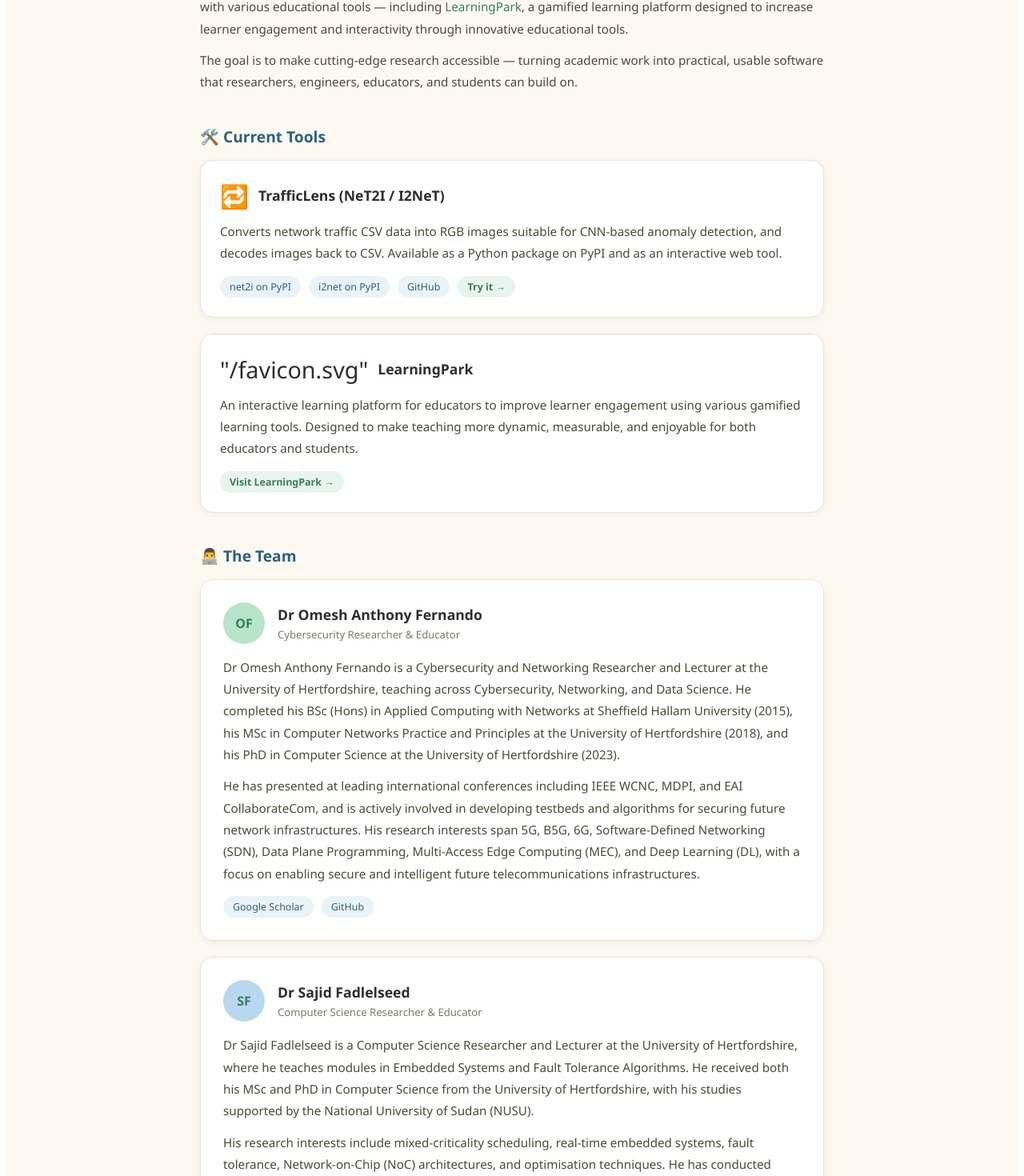
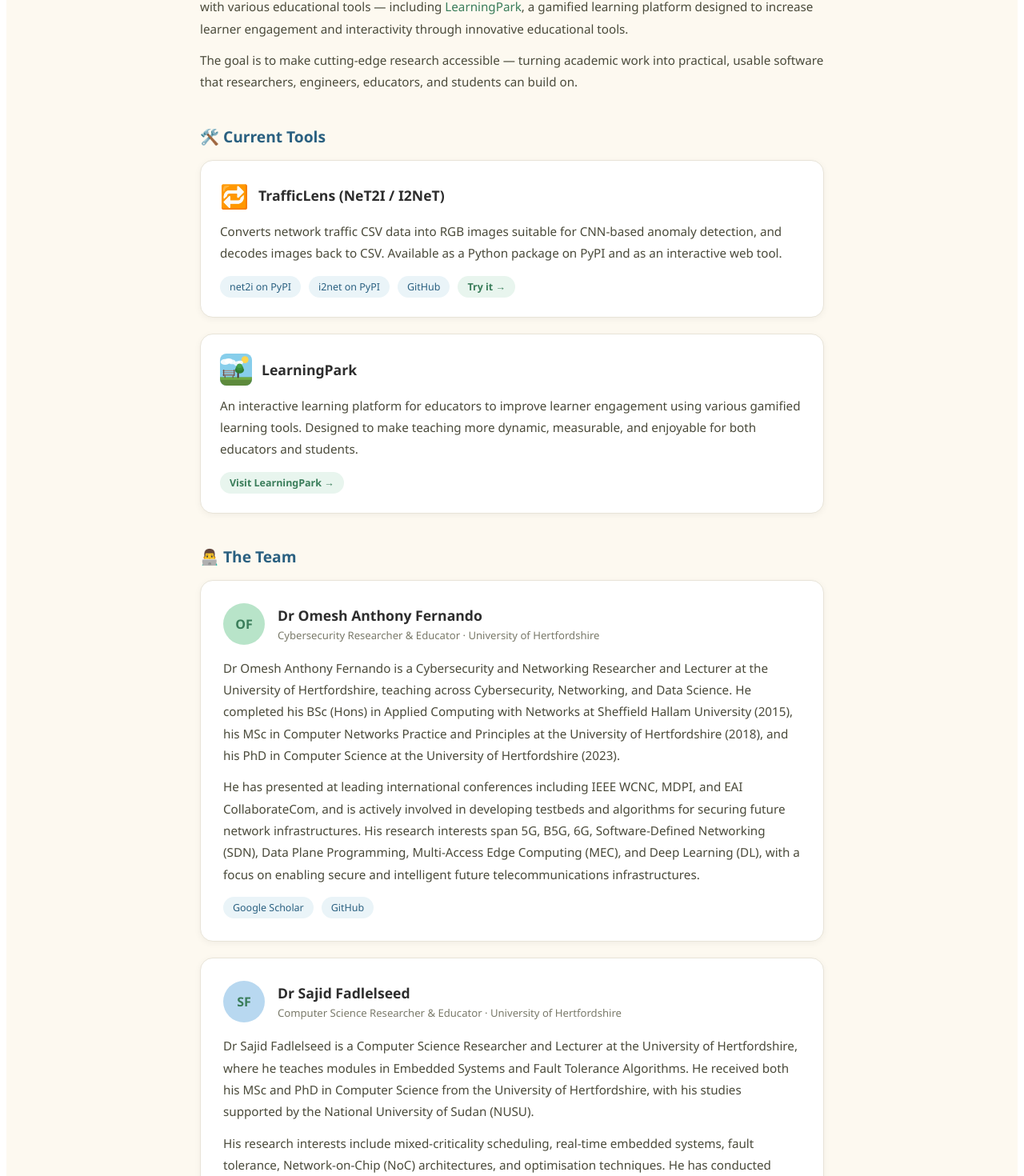
Before and after one commit to omeshF/nextgencyber, a Next.js app in the folder nextgencyber/: page /about in a window 1280 px wide. Shown: the part 297-1767 px from the top of the page at 80% size. Built offline with nearby package versions, Linux system fonts and the light colour scheme.

Commit message:
update about

```diff
--- a/nextgencyber/pages/about.js
+++ b/nextgencyber/pages/about.js
@@ -56,6 +56,7 @@
             <section style={styles.section}>
               <h2 style={styles.sectionTitle}>🛠️ Current Tools</h2>
 
+              {/* TrafficLens */}
               <div style={styles.toolCard}>
                 <div style={styles.toolHeader}>
                   <span style={styles.toolIcon}>🔁</span>
@@ -74,9 +75,10 @@
                 </div>
               </div>
 
+              {/* LearningPark */}
               <div style={{ ...styles.toolCard, marginTop: "20px" }}>
                 <div style={styles.toolHeader}>
-                  <span style={styles.toolIcon}>"/favicon.svg"</span>
+                  <img src="/favicon.svg" alt="LearningPark" style={styles.toolImage} />
                   <h3 style={styles.toolName}>LearningPark</h3>
                 </div>
                 <p style={styles.text}>
@@ -100,7 +102,7 @@
                   <div style={styles.authorAvatar}>OF</div>
                   <div>
                     <h3 style={styles.authorName}>Dr Omesh Anthony Fernando</h3>
-                    <p style={styles.authorRole}>Cybersecurity Researcher & Educator  </p>
+                    <p style={styles.authorRole}>Cybersecurity Researcher & Educator · University of Hertfordshire</p>
                   </div>
                 </div>
                 <p style={styles.text}>
@@ -133,7 +135,7 @@
                   <div style={{ ...styles.authorAvatar, backgroundColor: "#b8d8f0" }}>SF</div>
                   <div>
                     <h3 style={styles.authorName}>Dr Sajid Fadlelseed</h3>
-                    <p style={styles.authorRole}>Computer Science Researcher & Educator </p>
+                    <p style={styles.authorRole}>Computer Science Researcher & Educator · University of Hertfordshire</p>
                   </div>
                 </div>
                 <p style={styles.text}>
@@ -269,6 +271,12 @@
     marginBottom: "12px",
   },
   toolIcon: { fontSize: "1.8rem" },
+  toolImage: {
+    width: "40px",
+    height: "40px",
+    objectFit: "contain",
+    borderRadius: "8px",
+  },
   toolName: {
     fontSize: "1.1rem",
     fontWeight: "600",
```
